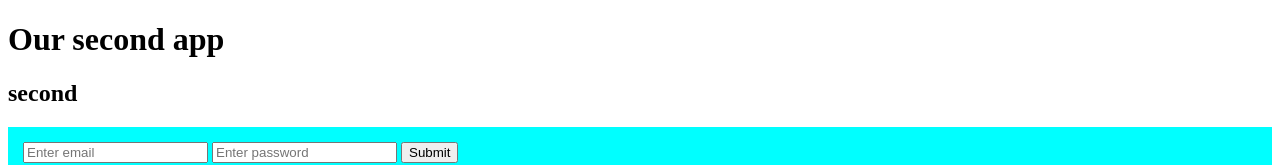
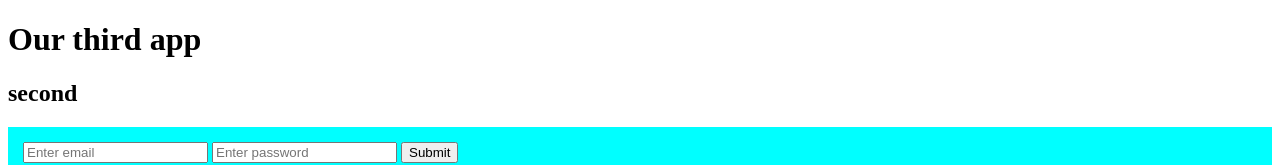
Before and after one commit to noxxbyte/first-html, a plain HTML site: page index.html in a window 1280 px wide. Shown: the top 165 px of the page. Drawn offline with Linux system fonts and the light colour scheme.

Commit message:
changes header again

```diff
--- a/index.html
+++ b/index.html
@@ -8,7 +8,7 @@
 </head>
 <body>
     <!-- list of headers -->
-    <h1>Our second app</h1>
+    <h1>Our third app</h1>
     <h2>second</h2>
 
     <!--input html elements-->
```
